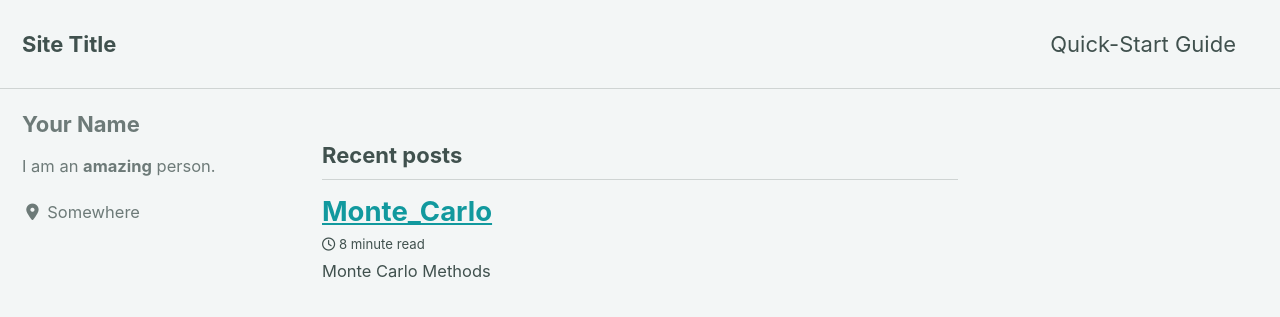
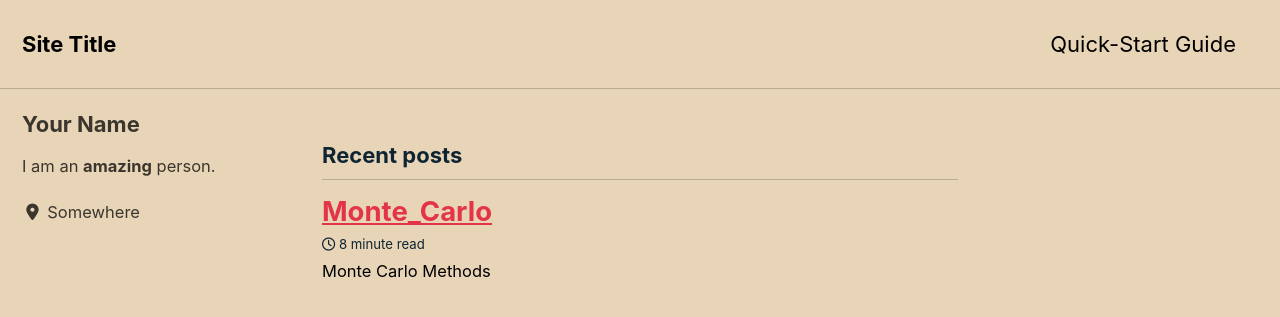
Before and after one commit to amrakm/amrakm.github.io, a Jekyll site: the page built from index.html, in a window 1280 px wide and 900 px high. Shown: the top 317 px of the window. Built offline with Jekyll 4.4.1, drawn with Linux system fonts in a browser that asks for light colours; cached includes are drawn as plain includes; nearby versions of some CDN libraries; the list of posts is cut into pages by our own code.

Commit message:
Update _config.yml

```diff
--- a/_config.yml
+++ b/_config.yml
@@ -12,7 +12,7 @@
 
 # theme                  : "minimal-mistakes-jekyll"
 # remote_theme           : "mmistakes/minimal-mistakes"
-minimal_mistakes_skin    : "mint" #"aqua", "dirt", "air", "aqua", "contrast", "dark", "default", "neon", "plum", "sunrise"
+minimal_mistakes_skin    : "sunrise" #"mint", "aqua", "dirt", "air", "aqua", "contrast", "dark", "default", "neon", "plum", "sunrise"
 
 # Site Settings
 locale                   : "en-US"
```
